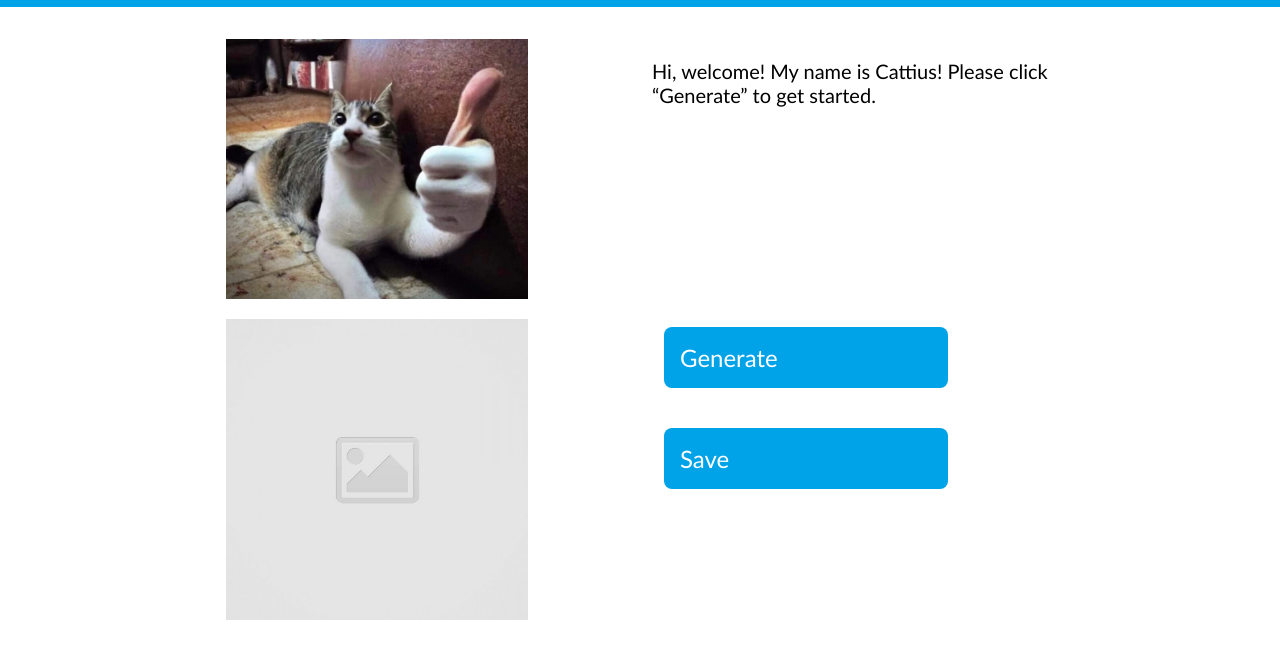
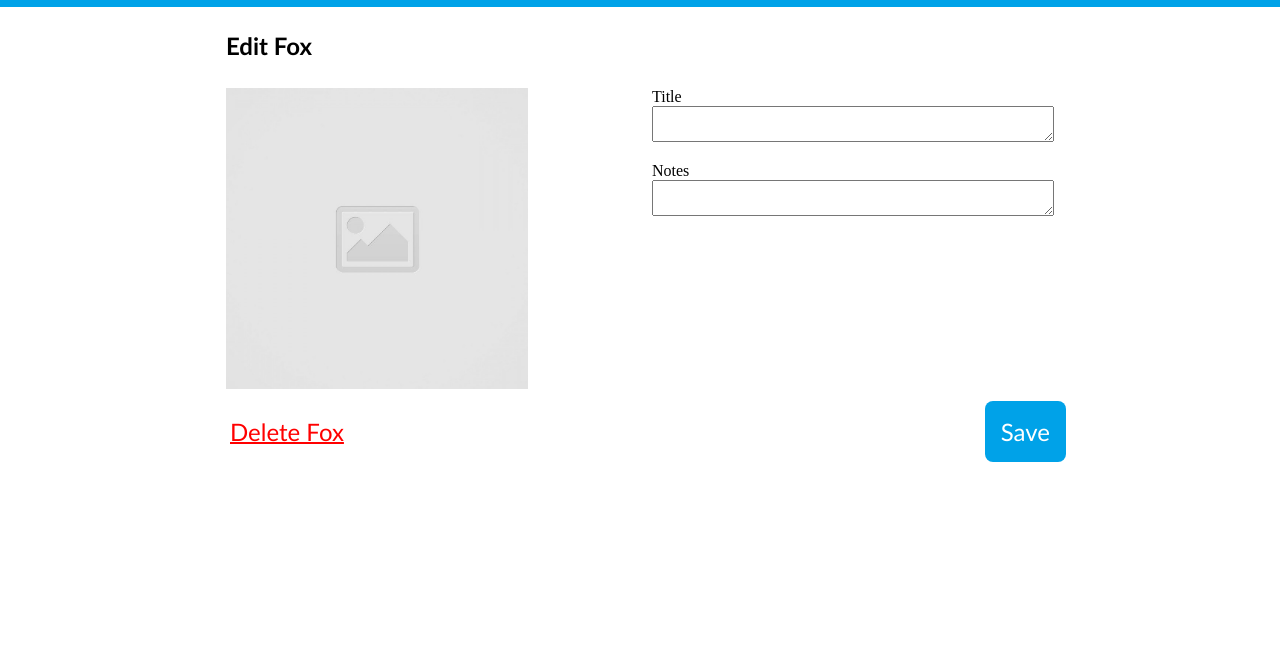
Before and after one commit to MitchellMaliglig/Fox-Randomizer, a website: page index.html in a window 1280 px wide. Shown: the part 80-738 px from the top of the page. Drawn offline with Linux system fonts and the light colour scheme.

Commit message:
create an edit fox page #3

```diff
--- a/css/layout.css
+++ b/css/layout.css
@@ -71,6 +71,7 @@ a.save-yes {
 }
 
 a.new,
+a.save-edit,
 i {
   float: right;
 }
@@ -78,3 +79,11 @@ i {
 h2.entries {
   display: inline;
 }
+
+.justify-content-space-between {
+  justify-content: space-between;
+}
+
+textarea#edit-title {
+  margin-bottom: 1rem;
+}
--- a/css/styles.css
+++ b/css/styles.css
@@ -10,12 +10,19 @@ a.save-yes {
   background: green;
 }
 
+a.delete-fox {
+  background: none;
+  text-decoration: underline;
+  text-decoration-thickness: 0.1rem;
+}
+
 h1,
 a {
   color: white;
 }
 
-p[id*='required'] {
+p[id*='required'],
+a.delete-fox {
   color: red;
 }
 
@@ -56,7 +63,8 @@ a.generate,
 a.save,
 a.save-nope,
 a.save-yes,
-a.new {
+a.new,
+a.save-edit {
   border-radius: 0.5rem;
 }
 
--- a/index.html
+++ b/index.html
@@ -27,7 +27,7 @@
       </div>
     </header>
     <main class="container">
-      <div data-view="generate-fox" class="show">
+      <div data-view="generate-fox" class="hidden">
         <div class="row">
           <div class="column-half">
             <img src="images/Cattius.png" />
@@ -100,6 +100,28 @@
         <img src="images/no-foxes.jpg" class="no-foxes show" />
         <ul></ul>
       </div>
+      <div data-view="edit-fox" class="show">
+        <div class="column-full">
+          <h2>Edit Fox</h2>
+        </div>
+        <form class="edit-form">
+          <div class="row">
+            <div class="column-half">
+              <img src="/images/placeholder.jpg" />
+            </div>
+            <div class="column-half">
+              <label for="edit-title">Title</label>
+              <textarea id="edit-title" name="title" required></textarea>
+              <label for="edit-notes">Notes</label>
+              <textarea id="edit-notes" name="notes" required></textarea>
+            </div>
+          </div>
+          <div class="row justify-content-space-between">
+            <a class="delete-fox">Delete Fox</a>
+            <a class="save-edit">Save</a>
+          </div>
+        </form>
+      </div>
     </main>
     <script src="js/data.js"></script>
     <script src="js/main.js"></script>
--- a/js/main.js
+++ b/js/main.js
@@ -24,6 +24,8 @@ const $generateFoxDiv = document.querySelector('div[data-view="generate-fox"]');
 if (!$generateFoxDiv) throw new Error('$generateFoxDiv missing');
 const $viewFoxDiv = document.querySelector('div[data-view="view-fox"]');
 if (!$viewFoxDiv) throw new Error('$viewFoxDiv missing');
+const $editFoxDiv = document.querySelector('div[data-view="edit-fox"');
+if (!$editFoxDiv) throw new Error('$editFoxDiv missing');
 const $ul = document.querySelector('ul');
 if (!$ul) throw new Error('$ul missing');
 const $noFoxesImage = document.querySelector('img.no-foxes');
@@ -37,6 +39,7 @@ const dataViews = {
     Object.entries({
       'generate-fox': $generateFoxDiv,
       'view-fox': $viewFoxDiv,
+      'edit-fox': $editFoxDiv,
     }),
   ),
 };
```
Also changed, not shown: ts/main.ts (+12 -2 lines).
